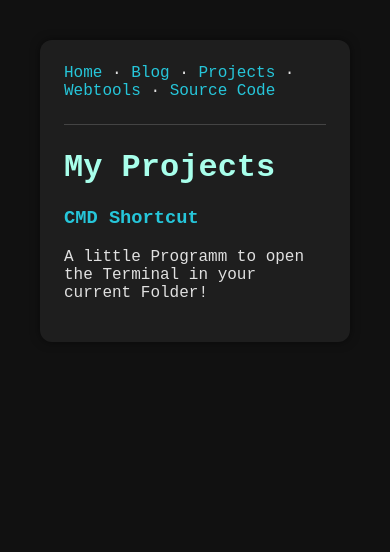
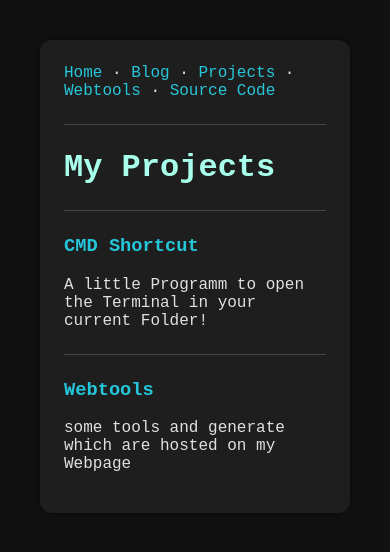
Before and after one commit to ShadowDara/Shadowdara.github.io, a Vue app: page /projects in a window 390 px wide. Shown: the top 552 px of the page. Built offline with nearby package versions, Linux system fonts and the light colour scheme.

Commit message:
save the page

```diff
--- a/src/assets/main.css
+++ b/src/assets/main.css
@@ -43,8 +43,14 @@ body {
     margin: 1.5rem 0;
 }
 
-@media (max-width:480px) {
+@media (max-width: 720px) {
     .d4r-box {
         max-width: 95%;
     }
 }
+
+@media (max-width: 480px) {
+    .d4r-box {
+        max-width: 95%;
+    }
+}
--- a/src/components/links.vue
+++ b/src/components/links.vue
@@ -1,6 +1,6 @@
 <template>
     <h2>Shadowdara</h2>
-    <a href="https://modrinth.com/user/shadowdara">Modrinth</a> · <a href="https://github.com/shadowdara">Github</a> · <a href="https://discord.gg/9Jh8B8pkJa">Discord</a> · <a href="https://youtube.com/@Shadowdara69">Youtube</a> · <a href="https://instagram/shadowdara">Instagram</a> · <a>Tiktok</a> · <a>My Links</a>
+    <a href="https://modrinth.com/user/shadowdara">Modrinth</a> · <a href="https://github.com/shadowdara">Github</a> · <a href="https://discord.gg/9Jh8B8pkJa">Discord</a> · <a href="https://youtube.com/@Shadowdara69">Youtube</a> · <a href="https://instagram/shadowdara">Instagram</a>
     <hr>
 </template>
 
--- a/src/pages/MarkdownBlog.vue
+++ b/src/pages/MarkdownBlog.vue
@@ -17,7 +17,7 @@ const md = new MarkdownIt()
 
 onMounted(async () => {
   try {
-    const response = await fetch('/posts/beispiel.md')
+    const response = await fetch('/posts/devblog.md')
     if (!response.ok) throw new Error(`HTTP ${response.status}`)
     const raw = await response.text()
 
--- a/src/projects/Projects.vue
+++ b/src/projects/Projects.vue
@@ -2,13 +2,22 @@
   <!-- Nur anzeigen, wenn Route exakt /projects ist -->
   <div v-if="route.path === '/projects'">
     <h1>My Projects</h1>
+    <hr>
 
+    <!-- CMD Shortcut-->
     <div>
-      <h3><router-link to="/projects/cmd_shortcut">CMD Shortcut</router-link></h3> <p>A little Programm to open the Terminal in your current Folder!</p>
+      <h3><router-link to="/projects/cmd_shortcut">CMD Shortcut</router-link></h3>
+      <p>A little Programm to open the Terminal in your current Folder!</p>
+    </div>
+    <hr>
+
+    <!-- Webtools -->
+    <div>
+      <h3><router-link to="/webtools">Webtools</router-link></h3>
+      <p>some tools and generate which are hosted on my Webpage</p>
     </div>
   </div>
 
-  <!-- Unterseiten werden hier angezeigt -->
   <router-view />
 </template>
 
--- a/src/projects/open_terminal_on_shortcut.vue
+++ b/src/projects/open_terminal_on_shortcut.vue
@@ -3,6 +3,7 @@
     <p>This is a little Programm made with Autohotkey to open the Explorer in Folder your Windows Explorer is open at the same time.</p>
     <h3><a href="https://github.com/ShadowDara/open-cmd-on-Hotkey/releases/tag/1.1">Download here</a></h3>
     <p><i>Made with Autohotkey</i></p>
+    <h3><a href="https://github.com/ShadowDara/open-cmd-on-Hotkey">view on Github</a></h3>
 </template>
 
 <script setup></script>
```
Also changed, not shown: public/posts/devblog.md (renamed from public/posts/beispiel.md, +2 -0 lines), 1 other file (tests, documents, lock files or other folders).
